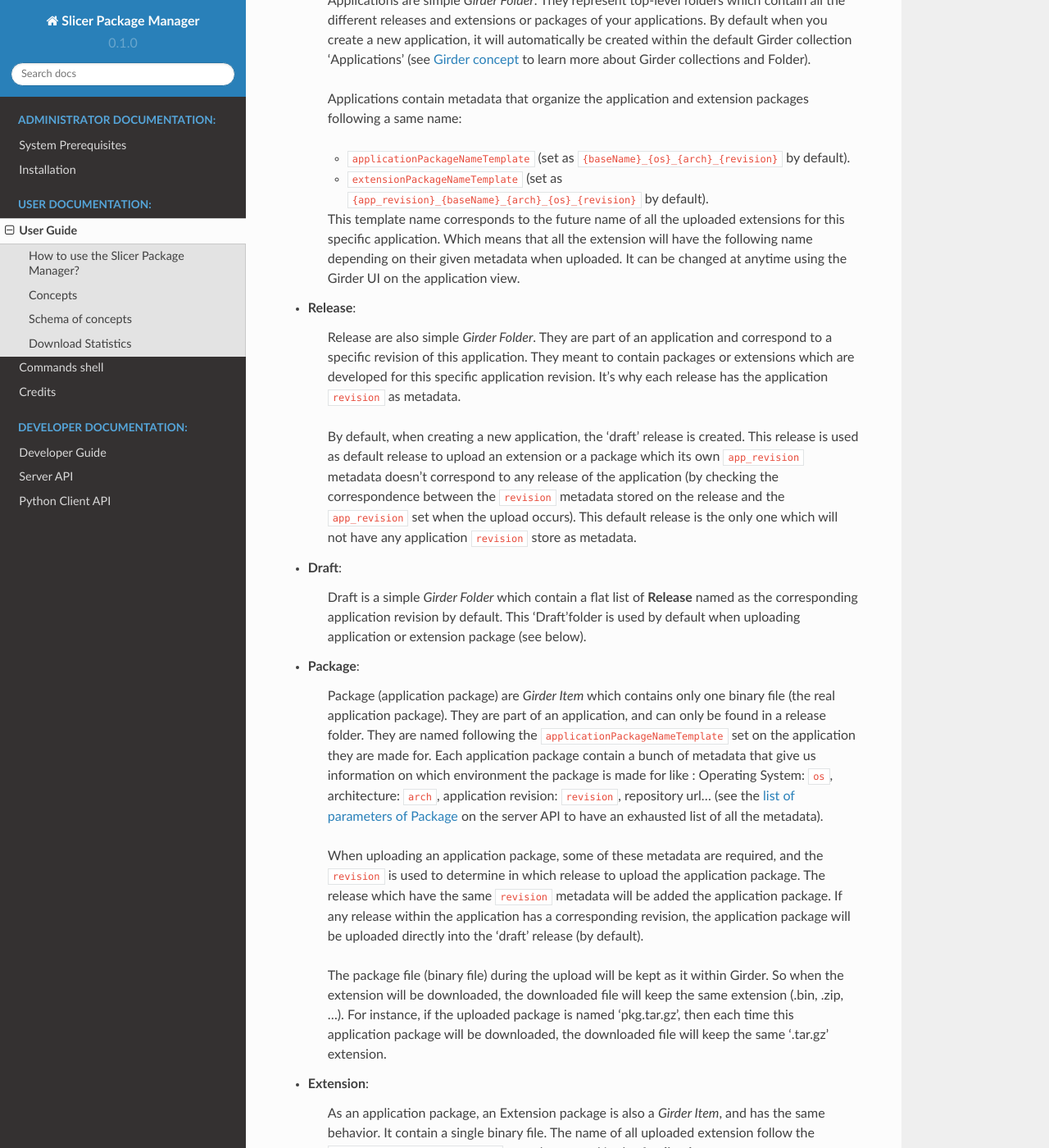
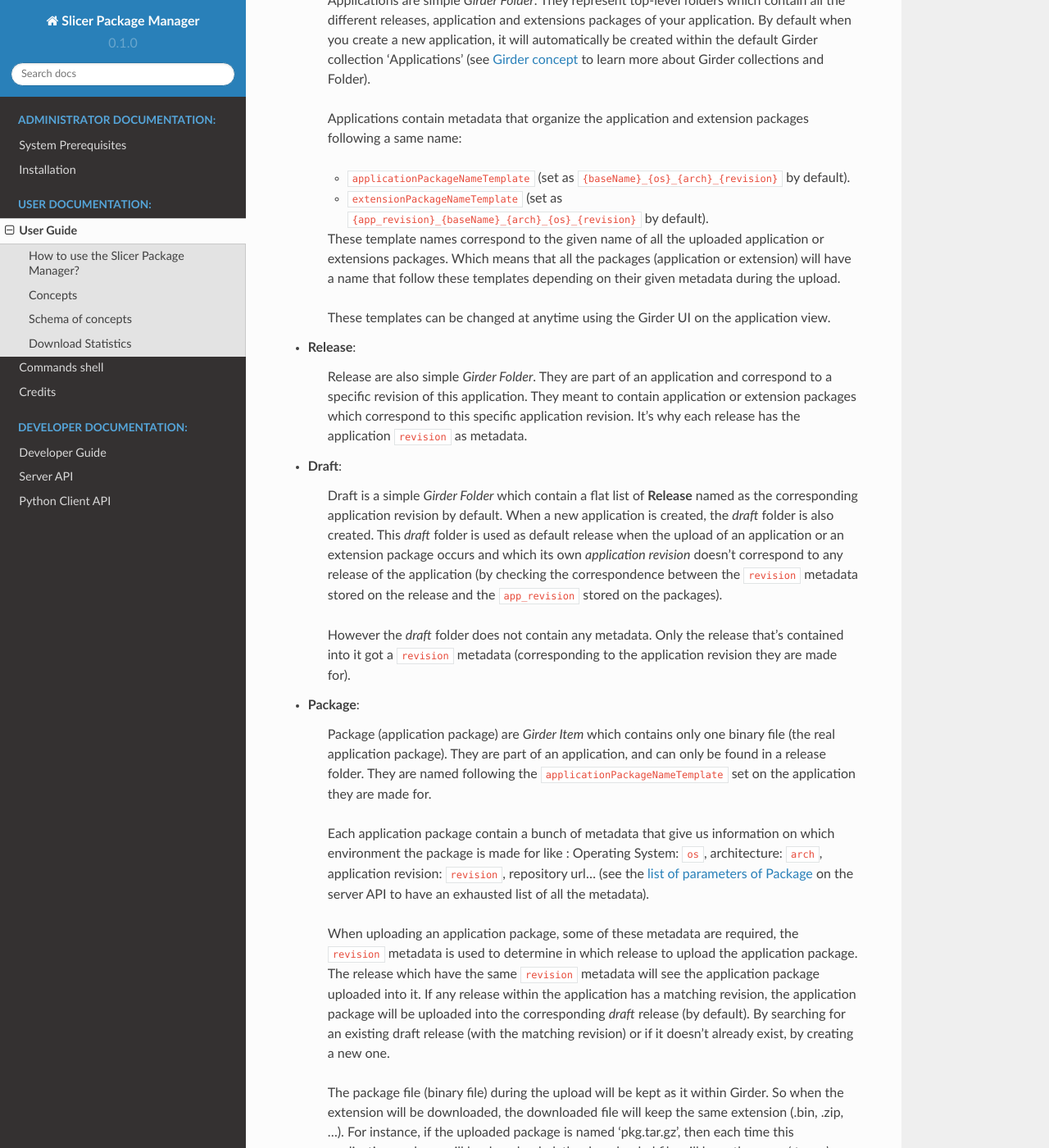
Before and after one commit to girder/slicer_package_manager, a Sphinx documentation site: the page built from docs/user_guide.rst, in a window 1280 px wide and 1400 px high, scrolled down 931 px. Shown: the whole window at 82% size. Built offline with Sphinx 7.4.7 and the Read the Docs theme 2.0.0, drawn with Linux system fonts in a browser that asks for light colours; some of the changed text lies outside the part shown.

Commit message:
Docs: Check and correct all the documentation
This commit adds few things about:
* The python client testing with the
pytest-vcr tools.
* The bash completion of the CLI

```diff
--- a/docs/index.rst
+++ b/docs/index.rst
@@ -21,7 +21,7 @@
 
 * Each release folder contain application packages (installers for the different platforms), and an ``extensions`` folder containing a flat list of extension packages.
 
-* Each extension packages is associated with metadata like application revision, extension revision, operating system and architecture,
+* Each extension packages is associated with metadata like application revision, extension revision, operating system and architecture...
 
 The diagram below represents the organization::
 
@@ -78,7 +78,7 @@
 ---------------------------
 
 An extension could be seen as a delivery package bundling together one or more Slicer modules.
-After installing an extension, the associated modules will be presented to the user as built-in ones
+After installing an extension, the associated modules will be presented to the user as built-in ones.
 To know more about Slicer extension let's take a look at the FAQ_.
 
 .. _FAQ: https://www.slicer.org/wiki/Documentation/Nightly/FAQ/Extensions
--- a/docs/user_guide.rst
+++ b/docs/user_guide.rst
@@ -2,10 +2,12 @@
 User Guide
 ==========
 
-The **Slicer Package Manager** is a Girder plugin to easily manage packages or extensions from an Application.
-It is used by the Slicer community to share Slicer extensions by allowing to Upload and Download them.
-Build onto the open source data management platform: **Girder**, the **Slicer Package Manager** use some of the
-girder_concepts_ developed in Girder and embedded new ones as Application, Release or Extension.
+The **Slicer Package Manager** is a Girder plugin to easily manage application packages
+and extension packages from an Application. It is used by the Slicer community to share
+Slicer extensions by allowing to Upload and Download them. Build onto the open source
+data management platform: **Girder**, the **Slicer Package Manager** use some of the
+`girder concepts`_ developed in Girder and embedded new ones as Application, Release,
+Draft, Package or Extension.
 
 This plugin is designed to be robust, fast, extensible and easy to use.
 
@@ -19,20 +21,21 @@
 
 * By using the User Interface (Work In Progress):
 
-    If you don't want to use neither the Shell or python script, this UI is made for you. Let see the [documentation] to
-    know how to use it.
+    If you don't want to use neither the Shell or python script, this UI is made for you.
+    Let see the [documentation] to know how to use it.
 
 * By using the :doc:`python_client` within Python script:
 
-    Using the Python Client API allow you to write scripts for create application, release
-    automatically upload extensions...
+    Using the Python Client API allow you to write scripts for create application, new release and
+    automatically upload or download application or extensions packages.
 
 * By using the :doc:`commands_shell`:
 
-    This is the more easy way to use the basic feature of the Slicer Package Manager. These commands allow you to
-    easily create or list applications and releases, and also list, upload or download extensions.
+    This is the more easy way to use the basic feature of the Slicer Package Manager.
+    These commands allow you to easily create, list, or delete applications and releases,
+    and also list, upload, download or delete application or extension packages.
 
-.. _girder_concepts: http://girder.readthedocs.io/en/latest/user-guide.html#concepts
+.. _girder concepts: http://girder.readthedocs.io/en/latest/user-guide.html#concepts
 
 .. _concepts:
 
@@ -41,67 +44,84 @@
 
 * **Application**:
 
-    Applications are simple *Girder Folder*. They represent top-level folders which contain all the
-    different releases and extensions or packages of your applications. By default when you create a new application, it
-    will automatically be created within the default Girder collection 'Applications'
-    (see `Girder concept <http://girder.readthedocs.io/en/latest/user-guide.html#concepts>`_ to learn more
-    about Girder collections and Folder).
+    Applications are simple *Girder Folder*. They represent top-level folders which contain
+    all the different releases, application and extensions packages of your application.
+    By default when you create a new application, it will automatically be created within
+    the default Girder collection 'Applications'
+    (see `Girder concept <http://girder.readthedocs.io/en/latest/user-guide.html#concepts>`_
+    to learn more about Girder collections and Folder).
 
-    Applications contain metadata that organize the application and extension packages following a same name:
+    Applications contain metadata that organize the application and extension packages
+    following a same name:
 
     * ``applicationPackageNameTemplate`` (set as ``{baseName}_{os}_{arch}_{revision}`` by default).
 
-    * ``extensionPackageNameTemplate`` (set as ``{app_revision}_{baseName}_{arch}_{os}_{revision}`` by default).
+    * ``extensionPackageNameTemplate`` (set as ``{app_revision}_{baseName}_{arch}_{os}_{revision}``
+      by default).
 
-    This template name corresponds to the future name of all the uploaded extensions for this specific application.
-    Which means that all the extension will have the following name depending on their given metadata when uploaded.
-    It can be changed at anytime using the Girder UI on the application view.
+    These template names correspond to the given name of all the uploaded application or
+    extensions packages. Which means that all the packages (application or extension) will
+    have a name that follow these templates depending on their given metadata during the
+    upload.
+
+    These templates can be changed at anytime using the Girder UI on the application view.
 
 * **Release**:
 
-    Release are also simple *Girder Folder*. They are part of an application and correspond to a specific revision of
-    this application.
-    They meant to contain packages or extensions which are developed for this specific application revision.
+    Release are also simple *Girder Folder*. They are part of an application and correspond to a
+    specific revision of this application. They meant to contain application or extension packages
+    which correspond to this specific application revision.
     It's why each release has the application ``revision`` as metadata.
-
-    By default, when creating a new application, the 'draft' release is created. This release is used as default
-    release to upload an extension or a package which its own ``app_revision`` metadata doesn't correspond to any
-    release of the application (by checking the correspondence between the ``revision`` metadata stored on the release
-    and the ``app_revision`` set when the upload occurs).
-    This default release is the only one which will not have any application ``revision`` store as metadata.
 
 * **Draft**:
 
-    Draft is a simple *Girder Folder* which contain a flat list of **Release** named as the corresponding application
-    revision by default. This 'Draft'folder is used by default when uploading application or extension package (see
-    below).
+    Draft is a simple *Girder Folder* which contain a flat list of **Release** named as the
+    corresponding application revision by default. When a new application is created, the *draft*
+    folder is also created. This *draft* folder is used as default release when the upload
+    of an application or an extension package occurs and which its own *application revision*
+    doesn't correspond to any release of the application (by checking the correspondence
+    between the ``revision`` metadata stored on the release and the ``app_revision`` stored on
+    the packages).
+
+    However the *draft* folder does not contain any metadata. Only the release that's contained
+    into it got a ``revision`` metadata (corresponding to the application revision they are
+    made for).
 
 * **Package**:
 
-    Package (application package) are *Girder Item* which contains only one binary file (the real application package).
-    They are part of an application, and can only be found in a release folder. They are named following the
-    ``applicationPackageNameTemplate`` set on the application they are made for.
-    Each application package contain a bunch of metadata that give us information on which environment the package is
-    made for like : Operating System: ``os``, architecture: ``arch``, application revision: ``revision``,
-    repository url...
-    (see the `list of parameters of Package <http://slicer-package-manager.readthedocs.io/en/latest/server.api.html
-    #server.api.app.App.createOrUpdatePackage>`_ on the server API to have an exhausted list of all the metadata).
+    Package (application package) are *Girder Item* which contains only one binary file (the real
+    application package). They are part of an application, and can only be found in a release
+    folder. They are named following the ``applicationPackageNameTemplate`` set on the application
+    they are made for.
 
-    When uploading an application package, some of these metadata are required, and the ``revision`` is used to determine
-    in which release to upload the application package. The release which have the same ``revision`` metadata
-    will be added the application package. If any release within the application has a corresponding revision,
-    the application package will be uploaded directly into the 'draft' release (by default).
+    Each application package contain a bunch of metadata that give us information on which
+    environment the package is made for like : Operating System: ``os``, architecture: ``arch``,
+    application revision: ``revision``, repository url... (see the
+    `list of parameters of Package <http://slicer-package-manager.readthedocs.io/en/latest/
+    server.api.html#server.api.app.App.createOrUpdatePackage>`_ on the server API to have an
+    exhausted list of all the metadata).
 
-    The package file (binary file) during the upload will be kept as it within Girder. So when the extension will be
-    downloaded, the downloaded file will keep the same extension (.bin, .zip, ...). For instance, if the uploaded
-    package is named 'pkg.tar.gz', then each time this application package will be downloaded, the downloaded file will
-    keep the same '.tar.gz' extension.
+    When uploading an application package, some of these metadata are required, the ``revision``
+    metadata is used to determine in which release to upload the application package.
+    The release which have the same ``revision`` metadata will see the application package
+    uploaded into it.
+    If any release within the application has a matching revision,
+    the application package will be uploaded into the corresponding *draft* release (by default).
+    By searching for an existing draft release (with the matching revision) or if it doesn't
+    already exist, by creating a new one.
+
+    The package file (binary file) during the upload will be kept as it within Girder. So when
+    the extension will be downloaded, the downloaded file will keep the same extension
+    (.bin, .zip, ...). For instance, if the uploaded package is named 'pkg.tar.gz', then each
+    time this application package will be downloaded, the downloaded file will keep the same
+    '.tar.gz' extension.
 
 * **Extension**:
 
-    As an application package, an Extension package is also a *Girder Item*, and has the same behavior. It contain a
-    single binary file. The name of all uploaded extension follow the ``extensionPackageNameTemplate`` metadata stored
-    in the **Application**.
+    As an application package, an Extension package is also a *Girder Item*, and has the same
+    behavior than an application package. It contain a single binary file. The name of all
+    uploaded extension follow the ``extensionPackageNameTemplate`` metadata stored in the
+    **Application**.
 
     See the `list of parameters of Extension <http://slicer-package-manager.readthedocs.io/en/latest/server.api.html
     #server.api.app.App.createOrUpdateExtension>`_ on the server API to have an exhausted list of all the metadata.
```
Also changed, not shown: docs/commands_shell.rst (+68 -45 lines), docs/developer_guide.rst (+84 -59 lines), docs/installation.rst (+11 -3 lines), docs/prerequisites.rst (+11 -1 lines), 2 other files.
